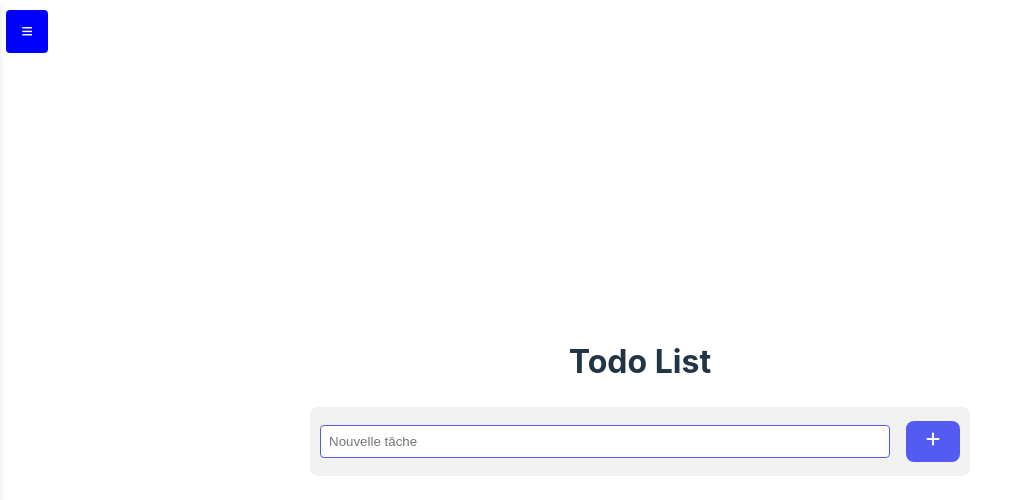
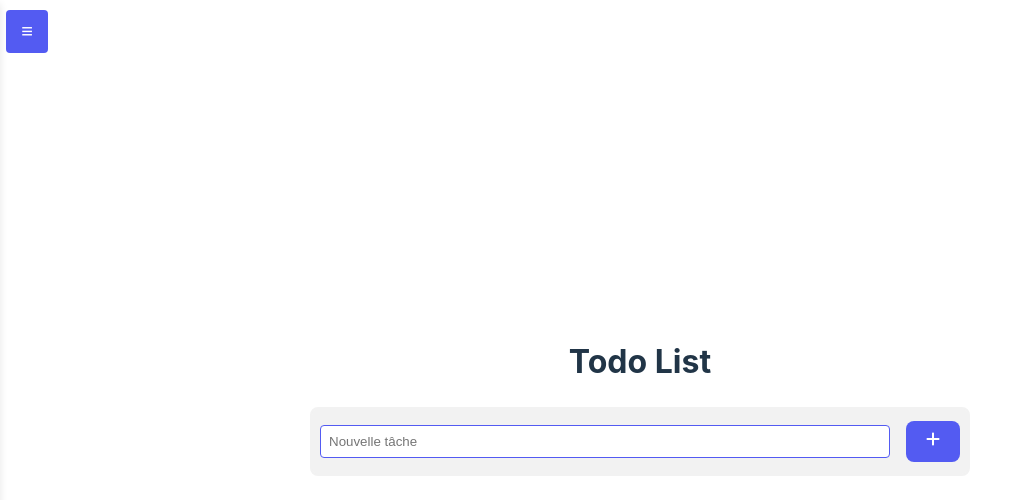
Before and after one commit to maximeaumont/ToDo, a React (Vite) app: page / in a window 1280 px wide. Shown: the top 500 px of the page, without its empty margins (0-1027 px from the left). Built offline with nearby package versions, Linux system fonts and the light colour scheme.

Commit message:
update color

```diff
--- a/src/components/NavBar/NavBar.css
+++ b/src/components/NavBar/NavBar.css
@@ -4,13 +4,13 @@
   top: 0;
   width: 250px;
   height: 100%;
-  border-right: 2px solid blue;
+  border-right: 2px solid #535bf2;
   padding: 20px;
   box-sizing: border-box;
   transform: translateX(-100%);
   transition: transform 0.3s ease-in-out;
   z-index: 1000;
-  background-color: #ffffff;
+  background-color: #f2f2f2;
   box-shadow: 0px 4px 8px rgba(0, 0, 0, 0.1);
 }
 
@@ -22,7 +22,7 @@
   position: absolute;
   top: 10px;
   right: -50px;
-  background: blue;
+  background: #535bf2;
   color: white;
   border: none;
   font-size: 20px;
@@ -31,7 +31,7 @@
 
 }
 .toggle-button:hover {
-  background: #0056b3;
+  background: #747bff;
 }
 
 input[type="text"] {
@@ -39,17 +39,17 @@ input[type="text"] {
   padding: 8px;
   margin: 8px 0;
   box-sizing: border-box;
-  border: 2px solid #007bff;
+  border: 2px solid #535bf2;
   border-radius: 4px;
 }
 
 input[type="text"]:focus {
   outline: none;
-  border-color: #0056b3;
+  border-color: #747bff;
 }
 
 button {
-  background-color: #007bff;
+  background-color: #535bf2;
   color: white;
   padding: 10px 15px;
   border: none;
@@ -59,7 +59,7 @@ button {
 }
 
 button:hover {
-  background-color: #0056b3;
+  background-color: #747bff;
 }
 
 .lists div {
```
